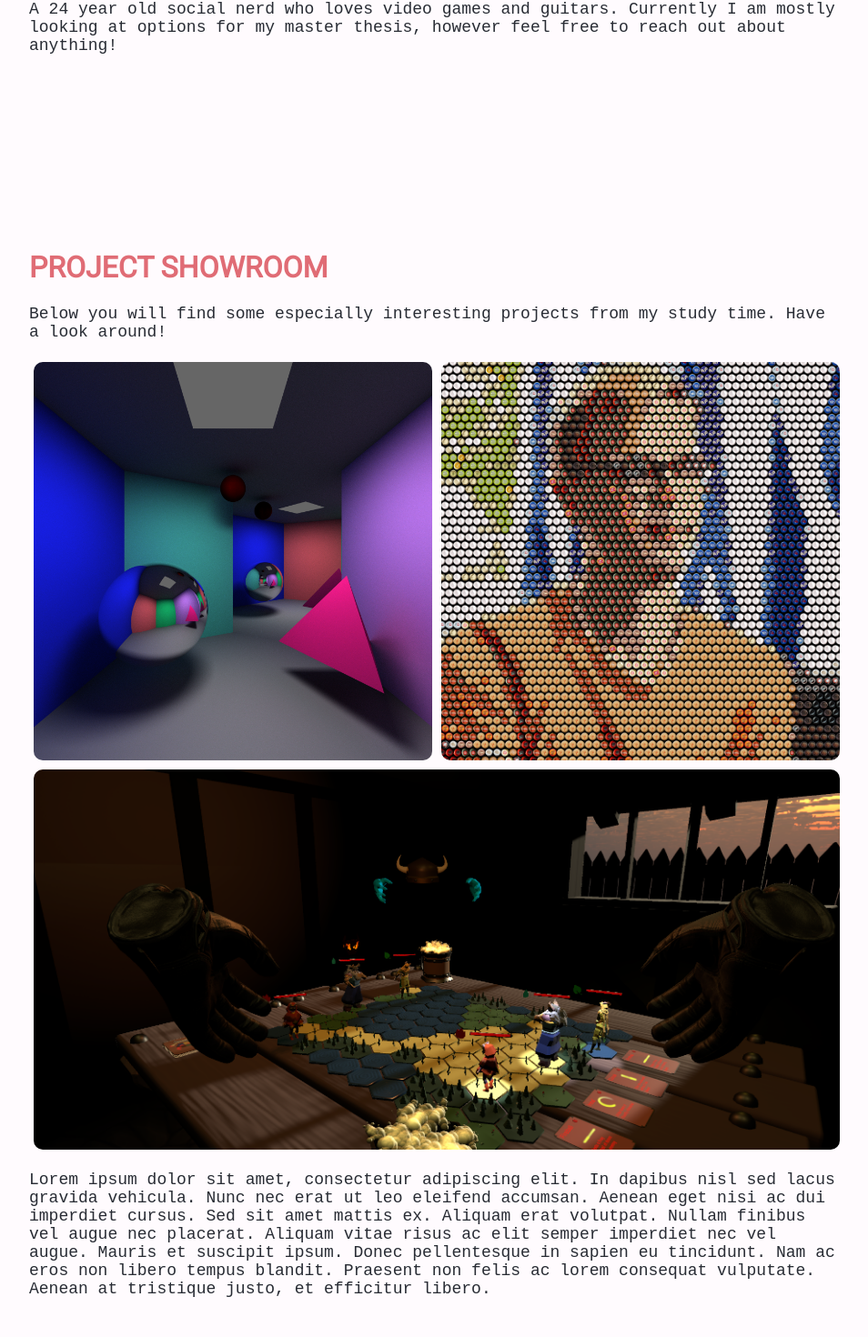
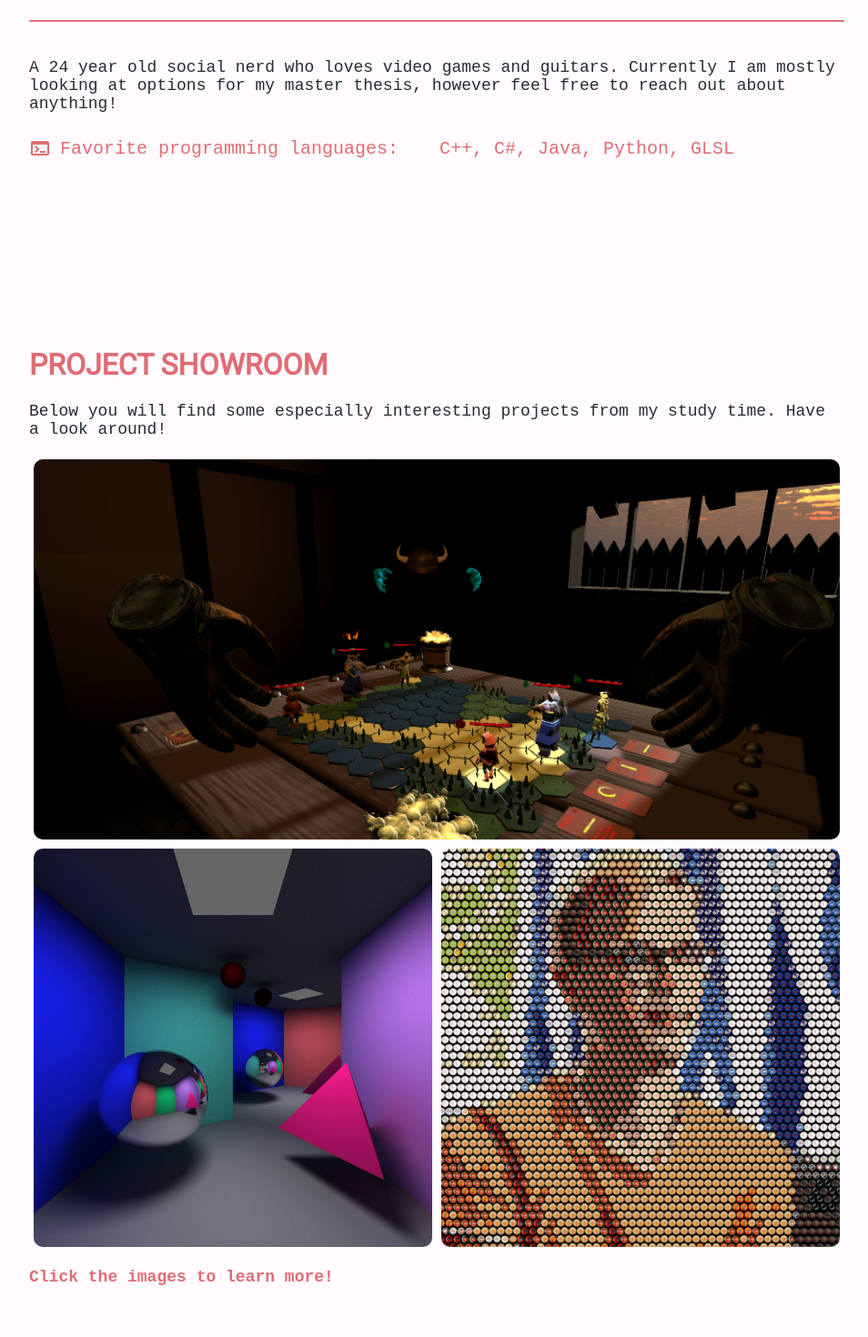
Before and after one commit to jonan270/Interactive-portfolio, a React (Create React App) app: page / in a window 1280 px wide. Shown: the part 692-2162 px from the top of the page at 91% size, without its empty margins (160-1114 px from the left). Built offline with nearby package versions, Linux system fonts and the light colour scheme.

Commit message:
Styling and added information

```diff
--- a/src/components/AboutMe.tsx
+++ b/src/components/AboutMe.tsx
@@ -3,6 +3,7 @@ import "../styles/images.scss"
 import EmailIcon from '@mui/icons-material/Email';
 import { PhoneAndroid as Phone } from "@mui/icons-material";
 import SchoolIcon from "@mui/icons-material/School";
+import TerminalIcon from '@mui/icons-material/Terminal';
 
 const AboutMe: React.FC<{}> = () => {
     return(
@@ -27,11 +28,17 @@ const AboutMe: React.FC<{}> = () => {
                     M.Sc in Media Technology
                 </a>
             </div>
+            <hr/>
             <p>
                 A 24 year old social nerd who loves video games and guitars.
                 Currently I am mostly looking at options for my master thesis,
                 however feel free to reach out about anything!
             </p>
+            <div className="iconTextRow">
+                <TerminalIcon color="primary"/>
+                <p className="iconText">Favorite programming languages:</p>
+                <p className="iconText--nextLine">C++, C#, Java, Python, GLSL</p>
+            </div>
         </div>
     )
 }
--- a/src/components/Experience.tsx
+++ b/src/components/Experience.tsx
@@ -8,7 +8,7 @@ const Experience: React.FC<{}> = () => {
                 Below you will find some information about my proffesional
                 experience.
             </p>
-            <br />
+            <hr />
             <h2>MTEK</h2>
             <div className="iconTextRow">
                 <AccessTimeFilledIcon color="primary"/>
@@ -39,7 +39,7 @@ const Experience: React.FC<{}> = () => {
                 <li><p>CI/CD in GitLab using Docker.</p></li>
                 <li><p>Unit testing.</p></li>
             </ul>
-            <br />
+            <hr />
             <h2>Tekniksprånget</h2>
             <div className="iconTextRow">
                 <AccessTimeFilledIcon color="primary"/>
@@ -71,6 +71,7 @@ const Experience: React.FC<{}> = () => {
                 <li><p>Investigate effects of individual billing for water and electricity.</p></li>
                 <li><p>Learning about teamwork in an office environment.</p></li>
             </ul>
+            <hr />
         </div>
     )
 }
--- a/src/components/Projects.tsx
+++ b/src/components/Projects.tsx
@@ -1,7 +1,6 @@
 import globalIllumination_img from "../images/400samples.bmp"
 import caps_img from "../images/caps.png"
 import raid_img from "../images/table_raid.png"
-import Overlay from "./Overlay"
 import "../styles/images.scss"
 
 import Experience from "./Experience"
@@ -21,6 +20,16 @@ const Projects: React.FC<Props> = ({overlay}) => {
                 my study time. Have a look around!
             </p>
             <div className="showcaseRow">
+                <div className="showcaseItem--large">
+                    <img src={raid_img}
+                    alt="tableraid"
+                    className="showcaseImage"/>
+                    <div className="showcaseOverlay" onClick={() => overlay.triggerOverlay(TableRaid)}>
+                        <p>TABLE RAID - A TURN BASED GAME IN VR</p>
+                    </div>
+                </div>
+            </div>
+            <div className="showcaseRow">
                 <div className="showcaseItem">
                     <img src={globalIllumination_img}
                     alt="global_illumination"
@@ -38,25 +47,7 @@ const Projects: React.FC<Props> = ({overlay}) => {
                     </div>
                 </div>
             </div>
-            <div className="showcaseRow">
-                <div className="showcaseItem--large">
-                    <img src={raid_img}
-                    alt="tableraid"
-                    className="showcaseImage"/>
-                    <div className="showcaseOverlay" onClick={() => overlay.triggerOverlay(TableRaid)}>
-                        <p>TABLE RAID - A TURN BASED GAME IN VR</p>
-                    </div>
-                </div>
-            </div>
-            <p>Lorem ipsum dolor sit amet, consectetur adipiscing elit. In dapibus nisl
-                sed lacus gravida vehicula. Nunc nec erat ut leo eleifend accumsan. Aenean
-                eget nisi ac dui imperdiet cursus. Sed sit amet mattis ex.
-
-                Aliquam erat volutpat. Nullam finibus vel augue nec placerat. Aliquam vitae
-                risus ac elit semper imperdiet nec vel augue. Mauris et suscipit ipsum.
-                Donec pellentesque in sapien eu tincidunt. Nam ac eros non libero tempus blandit.
-                Praesent non felis ac lorem consequat vulputate.
-                Aenean at tristique justo, et efficitur libero. </p>
+            <h3>Click the images to learn more!</h3>
         </div>
     )
 }
--- a/src/styles/index.scss
+++ b/src/styles/index.scss
@@ -93,6 +93,10 @@ Button {
     font-size: min(2.7vw, 20px) !important;
     margin: 10px;
     margin-left: 10px;
+    &--nextLine {
+        @extend .iconText;
+        margin-left: 35px;
+    }
 }
 
 p {
@@ -126,6 +130,16 @@ a {
 
 ul {
     color: $accent-color;
+}
+
+hr {
+    color: $accent-color;
+    background-color: $accent-color;
+    height: 2px;
+    border-width: 0;
+    border-radius: 1px;
+    margin-top: 40px;
+    margin-bottom: 40px;
 }
 
 ul p {
```
